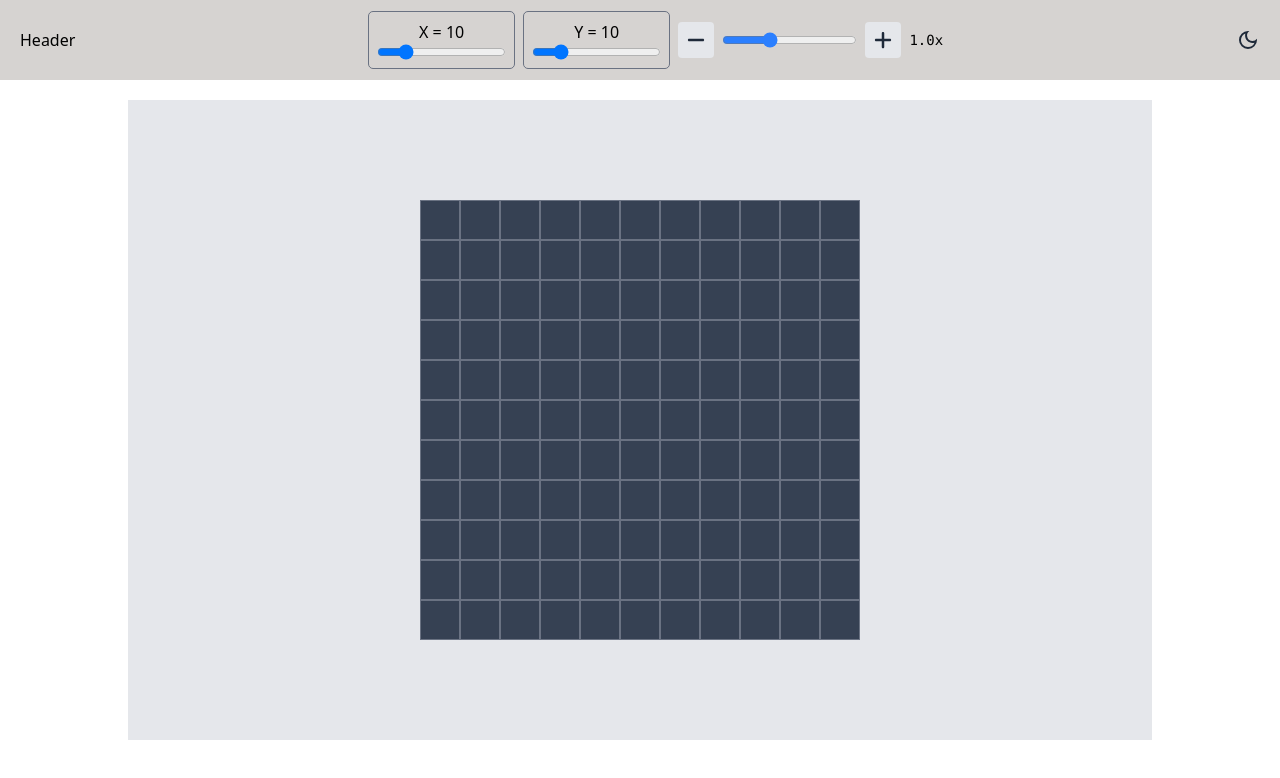
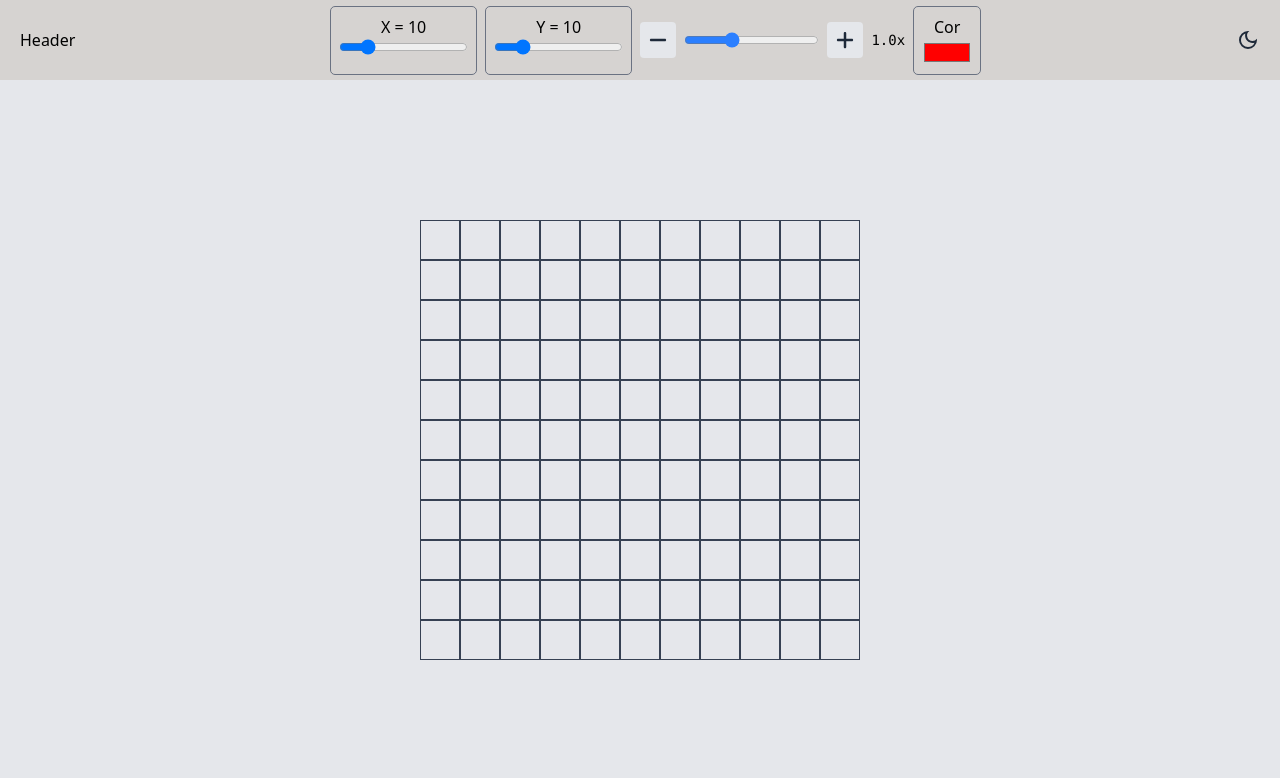
Before and after one commit to WillMV/RPG, a React (Vite) app in the folder RPG-frontend/: page / in a window 1280 px wide. Shown: the top 778 px of the page. Built offline with nearby package versions, Linux system fonts and the light colour scheme.

Commit message:
feat: improve board color

```diff
--- a/RPG-frontend/src/App.tsx
+++ b/RPG-frontend/src/App.tsx
@@ -15,6 +15,7 @@ function App() {
   const [xPixels, setXPixels] = useState(10);
   const [yPixels, setYPixels] = useState(10);
   const [size, setSize] = useState(1);
+  const [color, setColor] = useState<string>("#ff0000");
 
   const handleZoomChange = (zoom: number) => {
     setSize(zoom);
@@ -23,7 +24,7 @@ function App() {
   return (
     <div
       className={clsx(
-        "flex flex-col h-screen overflow-clip",
+        "flex flex-col h-screen overflow-clip w-screen",
         isDark ? "dark" : ""
       )}
     >
@@ -51,23 +52,22 @@ function App() {
             />
           </legend>
           <ZoomSlider zoom={size} onZoomChange={setSize} />
-          {/* <legend className="flex flex-col items-center border-[1px] rounded-[5px] p-2 border-gray-500 ">
-            Size = {size}
+          <legend className="flex flex-col items-center border-[1px] rounded-[5px] p-2 border-gray-500 ">
+            <p className={`text-[${color}]`}>Cor</p>
             <input
-              type="range"
-              min="1"
-              max="50"
-              step="0.1"
-              value={size}
-              onChange={(e) => setSize(parseInt(e.target.value))}
+              type="color"
+              value={color}
+              onChange={(e) => {
+                setColor(e.target.value);
+              }}
             />
-          </legend>*/}
+          </legend>
         </div>
       </Header>
 
       <main
         className={clsx(
-          "flex flex-1 justify-center p-5 bg-white-200 dark:bg-gray-600",
+          "flex flex-1 overflow-hidden justify-center p-5 bg-gray-200 dark:bg-gray-600",
           colorTransition
         )}
       >
@@ -76,6 +76,7 @@ function App() {
           x={xPixels}
           y={yPixels}
           handleZoomChange={handleZoomChange}
+          color={color}
         />
       </main>
     </div>
--- a/RPG-frontend/src/components/Board/index.tsx
+++ b/RPG-frontend/src/components/Board/index.tsx
@@ -1,5 +1,5 @@
 /* eslint-disable react-hooks/exhaustive-deps */
-import { useEffect, useState } from "react";
+import { useEffect, useMemo, useState } from "react";
 import { Pixel, type PixelProps } from "../Pixel";
 import React from "react";
 
@@ -8,11 +8,12 @@ interface BoardProps {
   x: number;
   y: number;
   handleZoomChange: (value: number) => void;
+  color: string;
 }
 
 type PixelElement = React.ReactElement<PixelProps>;
 
-export const Board = ({ x, y, size, handleZoomChange }: BoardProps) => {
+export const Board = ({ x, y, size, handleZoomChange, color }: BoardProps) => {
   const [pixels, setPixels] = useState<PixelElement[][]>([]);
 
   useEffect(() => {
@@ -22,6 +23,7 @@ export const Board = ({ x, y, size, handleZoomChange }: BoardProps) => {
   useEffect(() => {
     const handlerDrop = (e: MouseEvent) => {
       const target = e.target;
+      console.log("target", target);
 
       if (target instanceof HTMLDivElement && target.id.includes("pixel")) {
         const [name, index1, index2] = target.id.split("_");
@@ -29,10 +31,19 @@ export const Board = ({ x, y, size, handleZoomChange }: BoardProps) => {
           return;
         }
 
+        const pixelTarget = pixels[parseInt(index1)][parseInt(index2)];
+
         const newPixel = (
           <Pixel
             size={size}
-            children={<div className="size-full bg-amber-400" />}
+            id={pixelTarget.props.id}
+            children={
+              <div
+                key={pixelTarget.key}
+                className={`size-full`}
+                style={{ backgroundColor: color }}
+              />
+            }
           />
         );
 
@@ -48,7 +59,7 @@ export const Board = ({ x, y, size, handleZoomChange }: BoardProps) => {
     return () => {
       document.removeEventListener("mouseup", handlerDrop);
     };
-  }, [pixels]);
+  }, [pixels, color]);
 
   useEffect(() => {
     const eventHandler = (e: WheelEvent) => {
@@ -85,10 +96,19 @@ export const Board = ({ x, y, size, handleZoomChange }: BoardProps) => {
     setPixels(items);
   };
 
+  const board = useMemo(() => {
+    const board = pixels.map((col, i) => (
+      <div key={i} className="flex flex-col">
+        {col.map((pixel) => pixel)}
+      </div>
+    ));
+    return board;
+  }, [pixels]);
+
   return (
     <div
       id="board"
-      className="flex w-[80vw] h-[80vh] justify-center items-center overflow-scroll bg-gray-200 "
+      className="flex w-full h-full justify-center items-center overflow-auto bg-gray-200  dark:bg-gray-600"
     >
       <div
         className="flex transition-transform duration-200"
@@ -96,13 +116,9 @@ export const Board = ({ x, y, size, handleZoomChange }: BoardProps) => {
       >
         <div
           className="grid"
-          style={{ gridTemplateColumns: `repeat(${x + 1}, auto)` }}
+          style={{ gridTemplateColumns: `repeat(${x + 1},auto )` }}
         >
-          {pixels.map((col, i) => (
-            <div key={i} className="flex flex-col">
-              {col.map((pixel) => pixel)}
-            </div>
-          ))}
+          {board}
         </div>
       </div>
     </div>
--- a/RPG-frontend/src/components/Pixel/index.tsx
+++ b/RPG-frontend/src/components/Pixel/index.tsx
@@ -11,7 +11,7 @@ export const Pixel = ({ children, id }: PixelProps) => {
     <div
       id={id}
       className={clsx(
-        "dark:bg-gray-300 bg-gray-700 border-1 select-none  border-gray-500 size-10 ",
+        " border-1 relative select-none  border-gray-700 dark:border-gray-300 size-10 ",
 
         colorTransition
       )}
```
